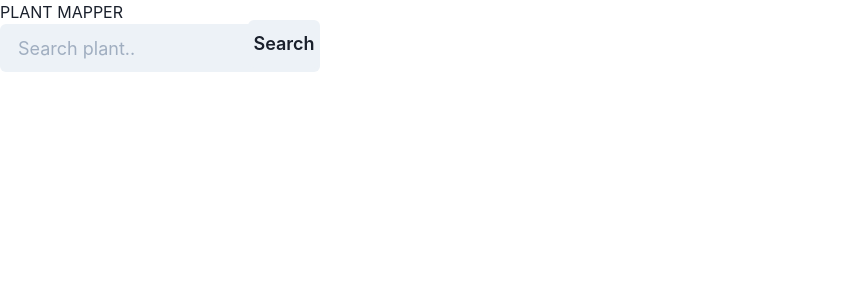
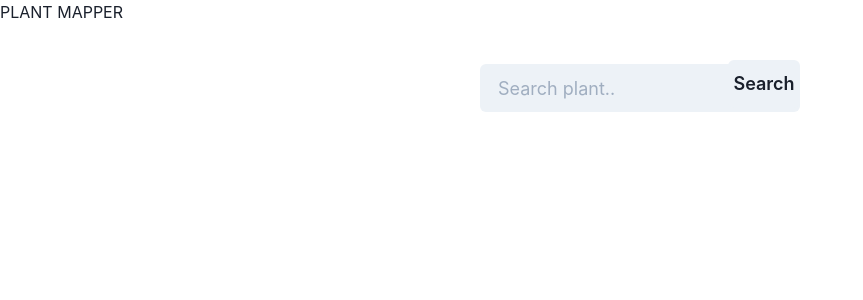
Before and after one commit to dnmanor/plant-mapper-client, a React (Create React App) app: page /app in a window 1280 px wide. Shown: the top 300 px of the page, without its empty margins (0-863 px from the left). Built offline with nearby package versions, Linux system fonts and the light colour scheme.

Commit message:
improve search bar

```diff
--- a/src/app/components/search/search.jsx
+++ b/src/app/components/search/search.jsx
@@ -1,11 +1,18 @@
 import React from "react";
-import { Input, InputRightElement, InputGroup, Button } from "@chakra-ui/react";
+import {
+  Input,
+  InputRightElement,
+  InputGroup,
+  Button,
+  Center,
+} from "@chakra-ui/react";
 
 const Search = () => {
   const [value, setValue] = React.useState("");
   const handleChange = (event) => setValue(event.target.value);
 
   return (
+    <Center  marginTop="10">
       <InputGroup width="xs">
         <Input
           value={value}
@@ -13,14 +20,15 @@ const Search = () => {
           onChange={handleChange}
           placeholder="Search plant.."
           size="lg"
-        // Width="xs"
+          Width="xs"
         />
         <InputRightElement width="4.5rem">
-        <Button  size="lg" margin=""  >
-        {'Search'}
+          <Button size="lg" margin="">
+            {"Search"}
           </Button>
         </InputRightElement>
       </InputGroup>
+    </Center>
   );
 };
 
```
Lines whose indentation alone changed are shown as unchanged.
